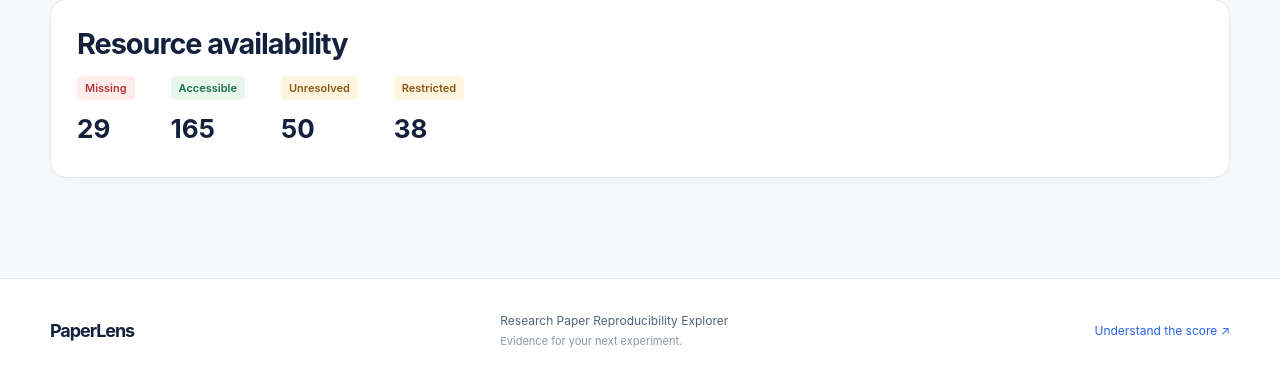
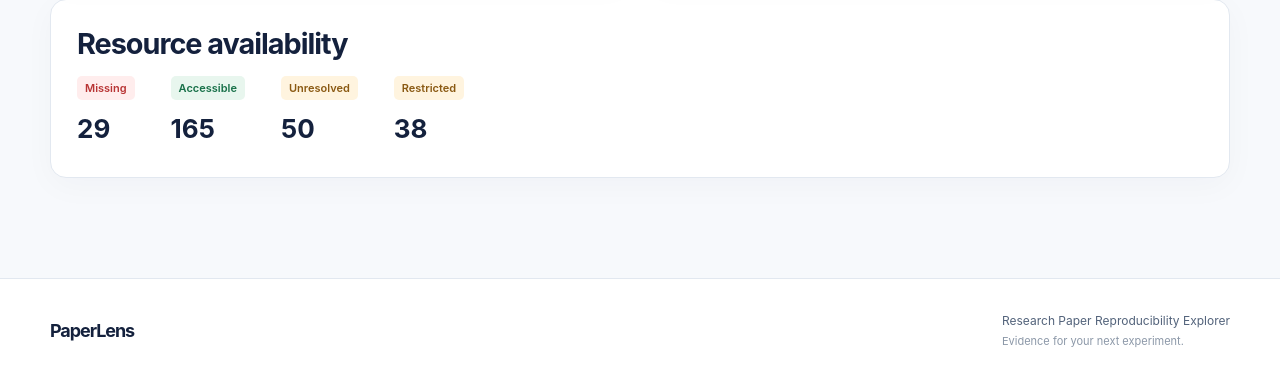
Before and after one commit to jatinmeenaa/research-paper-reproducibility, a Flask app: page /analytics in a window 1280 px wide. Shown: the part 1392-1775 px from the top of the page. Run offline with Flask 3, Linux system fonts and the light colour scheme; data comes from the database, SQL or seed files in the repository; both versions use the stored data as it was after the commit.

Commit message:
error resolve

```diff
--- a/templates/base.html
+++ b/templates/base.html
@@ -64,7 +64,7 @@
                     <br>
                     <span>Evidence for your next experiment.</span>
                 </p>
-                <a href="{{ url_for('main.methodology') }}">Understand the score ↗</a>
+
             </div>
         </footer>
     </body>
```
Also changed, not shown: data/paperlens.db.
